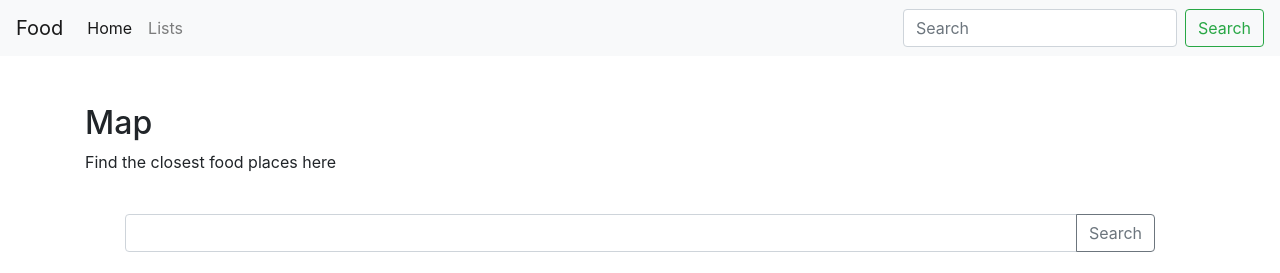
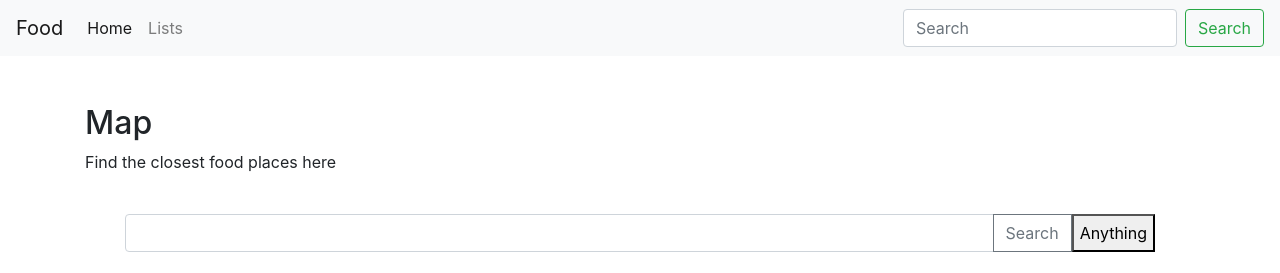
Before and after one commit to benghaun/wheresthefood, a Flask app: page / in a window 1280 px wide. Shown: the top 273 px of the page. Run offline with Flask 2, Linux system fonts and the light colour scheme; data comes from the database, SQL or seed files in the repository; some libraries are stand-ins or nearby versions.

Commit message:
added random button

```diff
--- a/templates/index.html
+++ b/templates/index.html
@@ -73,7 +73,7 @@
                 <div class="input-group mx-sm-3">
                     <input type="text" class="form-control" id="zoominput">
                     <div class="input-group-append">
-                        <button id = "zoomarea" class="btn btn-outline-secondary" type="button">Search</button>
+                        <button id = "zoomarea" class="btn btn-outline-secondary" type="button">Search</button><button id="randomchoice">Anything</button>
                     </div>
                 </div>
                 <div class="col"></div>
```
